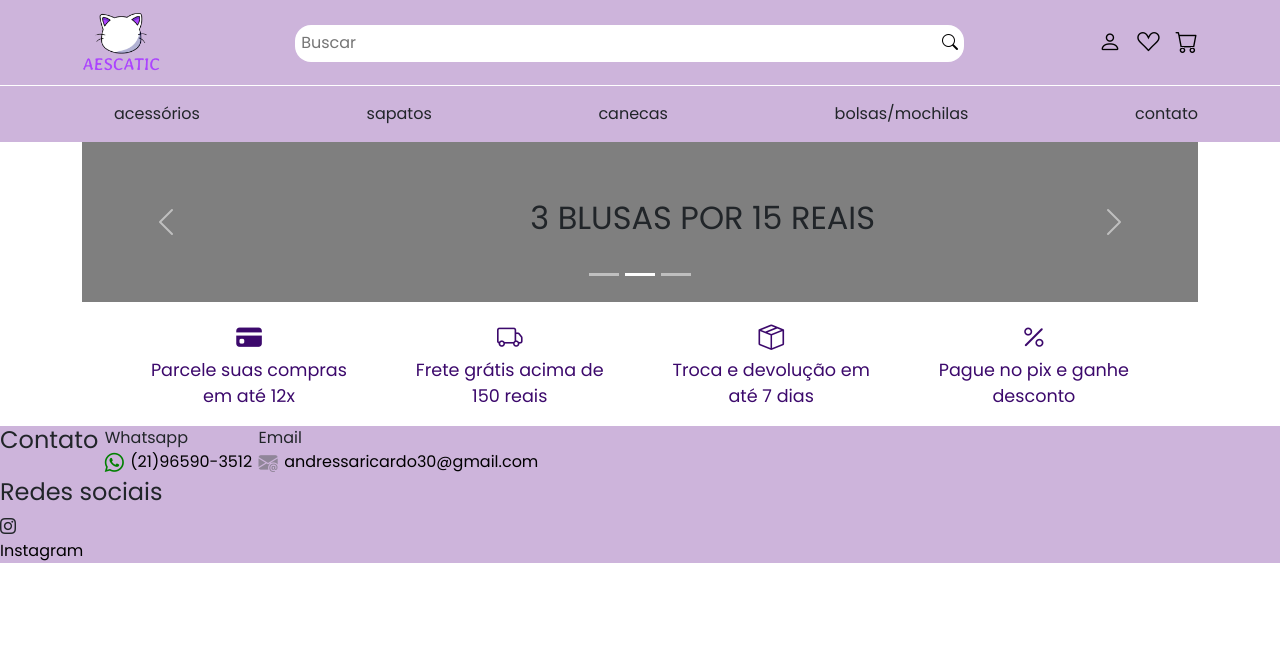
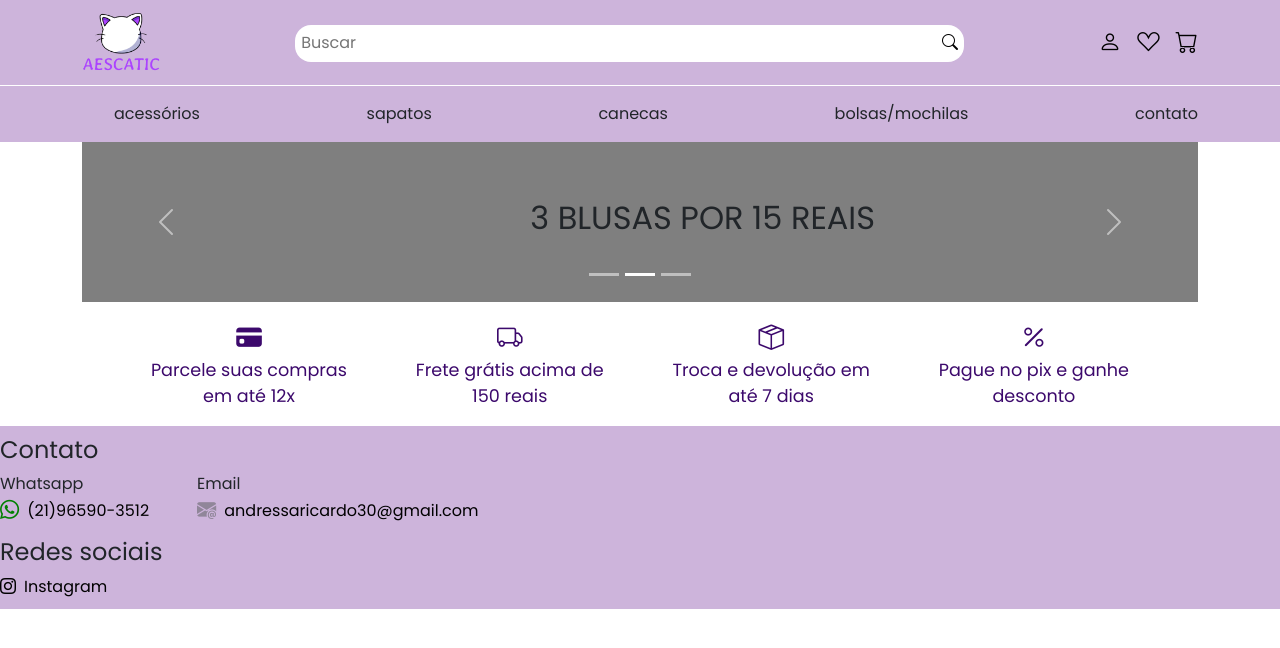
Before and after one commit to JeffersonAlves7/aescatic, a React (Vite) app: page / in a window 1280 px wide. Shown: the top 648 px of the page. Built offline with nearby package versions, Linux system fonts and the light colour scheme.

Commit message:
feat: update footer component with new css and classNames

```diff
--- a/src/Views/Home/components/Footer/index.jsx
+++ b/src/Views/Home/components/Footer/index.jsx
@@ -1,37 +1,47 @@
-import { wpp, flex, email, foter, instagram } from "./styles.module.css";
+import { wpp, email, footer, instagram } from "./styles.module.css";
 
 export function Footer() {
   return (
-    <footer className={foter}>
-      <div className={flex}>
+    <footer className={footer}>
+      <div className="Contatos">
         <h4>Contato</h4>
+        <div className="d-flex align-items-center gap-5">
           <div className="whatsapp">
-          <label htmlFor="">Whatsapp</label>
-          <a className={flex} href="">
+            <span>Whatsapp</span>
+            <a
+              className="d-flex align-items-center gap-2"
+              href="https://wa.me/5521982993019"
+            >
               <div className={wpp}>
                 <i class="bi bi-whatsapp"></i>
               </div>
-            <a href="https://wa.me/5521982993019">(21)96590-3512</a>
+              (21)96590-3512
             </a>
           </div>
           <div className="email">
-          <label htmlFor="">Email</label>
-          <a className={flex} href="">
+            <span>Email</span>
+            <a
+              className="d-flex align-items-center gap-2"
+              href="mailto:andressaricardo30@gmail.com"
+            >
               <div className={email}>
                 <i class="bi bi-envelope-at-fill"></i>
               </div>
-            <a href="mailto:andressaricardo30@gmail.com">
               andressaricardo30@gmail.com
-            </a>
             </a>
           </div>
         </div>
-      <div>
+      </div>
+      <div className="redes">
         <h4>Redes sociais</h4>
+        <div className="instagram">
+          <a className="d-flex align-items-center gap-2" href="">
             <div className={instagram}>
               <i class="bi bi-instagram"></i>
             </div>
-        <a href="">Instagram</a>
+            <span>Instagram</span>
+          </a>
+        </div>
       </div>
     </footer>
   );
--- a/src/Views/Home/components/Footer/styles.module.css
+++ b/src/Views/Home/components/Footer/styles.module.css
@@ -2,11 +2,6 @@
     color: green;
     font-size: 1.2rem;
     align-items: center;
-}
-
-.flex{
-    display: flex;
-    gap: .4rem;
 }
 
 .email{
@@ -14,11 +9,13 @@
     font-size: 1.2rem;
 }
 
-.foter{
+.footer{
     background-color: #cdb4db;
     width: 100%;
     display: flex;
     flex-direction: column;
+    gap: .8rem;
+    padding: 10px 0;
 }
 
 .instagram{
```
Lines whose indentation alone changed are shown as unchanged.
